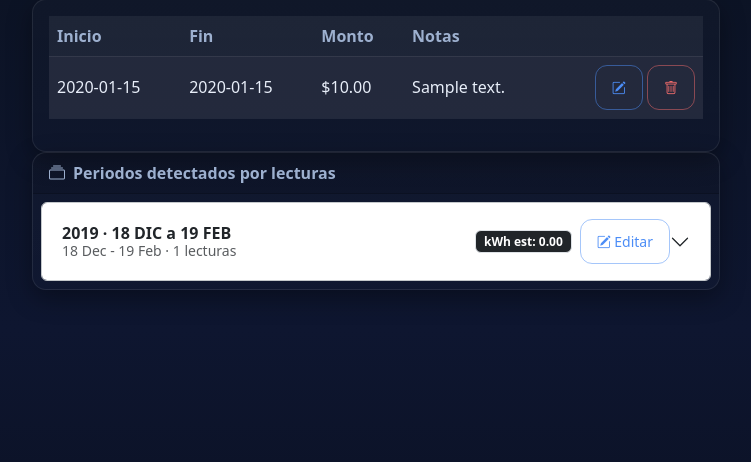
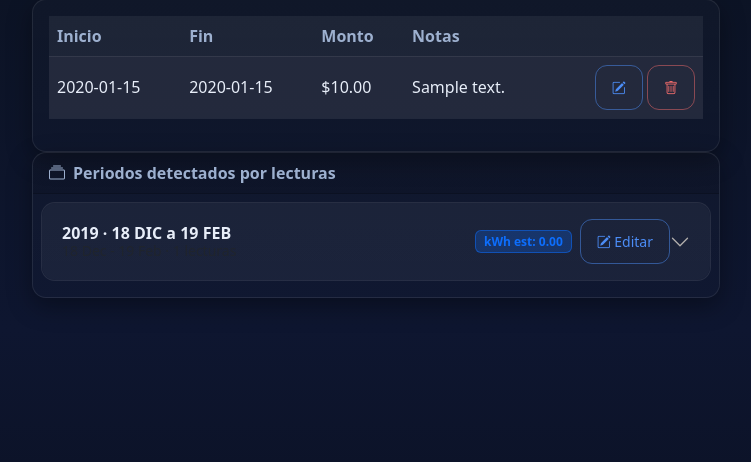
Before and after one commit to JesusGGGGit/Luz, a Flask app: page /recibos in a window 1280 px wide. Shown: the part 150-612 px from the top of the page, without its empty margins (264-1015 px from the left). Run offline with Flask 3, Linux system fonts and the light colour scheme; a user stored in the database is signed in; tables that the repository leaves empty hold one stand-in row (values such as "Sample post"); some libraries are stand-ins or nearby versions.

Commit message:
funciona

```diff
--- a/static/styles.css
+++ b/static/styles.css
@@ -177,3 +177,49 @@ canvas { max-width: 100%; }
 @media (min-width: 992px) {
 	.bottom-nav { display: none; }
 }
+
+/* Accordion styles */
+.accordion-item {
+	background: rgba(255,255,255,0.02) !important;
+	border: 1px solid rgba(255,255,255,0.08) !important;
+	border-radius: var(--radius) !important;
+	margin-bottom: 8px;
+	overflow: hidden;
+}
+
+.accordion-button {
+	background: rgba(255,255,255,0.03) !important;
+	color: var(--text) !important;
+	border: none !important;
+	border-radius: var(--radius) !important;
+	padding: 1rem 1.25rem;
+	font-weight: 500;
+	transition: all 0.2s ease;
+}
+
+.accordion-button:not(.collapsed) {
+	background: rgba(76, 141, 246, 0.1) !important;
+	color: var(--text) !important;
+	box-shadow: none !important;
+}
+
+.accordion-button:focus {
+	box-shadow: 0 0 0 2px rgba(76, 141, 246, 0.3) !important;
+	border-color: var(--primary) !important;
+}
+
+.accordion-button::after {
+	filter: invert(1) brightness(0.8);
+	transition: transform 0.2s ease;
+}
+
+.accordion-body {
+	background: rgba(255,255,255,0.01);
+	border-top: 1px solid rgba(255,255,255,0.05);
+	color: var(--text);
+	padding: 1rem 1.25rem;
+}
+
+.accordion-collapse {
+	border: none !important;
+}
--- a/templates/bills_list.html
+++ b/templates/bills_list.html
@@ -60,7 +60,7 @@
                 <div class="text-muted small">{{ g.start.strftime('%d %b') }} - {{ g.end.strftime('%d %b') }} · {{ g.count }} lecturas</div>
               </div>
               <div class="d-flex align-items-center gap-2">
-                <span class="badge text-bg-dark border">kWh est: {{ '%.2f'|format(g.kwh_est) }}</span>
+                <span class="badge bg-primary bg-opacity-25 text-primary border border-primary border-opacity-50">kWh est: {{ '%.2f'|format(g.kwh_est) }}</span>
                 {% if g.bill_id %}
                   <a class="btn btn-sm btn-outline-primary" href="{{ url_for('bills_edit', bill_id=g.bill_id) }}"><i class="bi bi-pencil-square"></i> Editar</a>
                 {% else %}
```
Also changed, not shown: templates/bills_form.html (+73 -5 lines).
